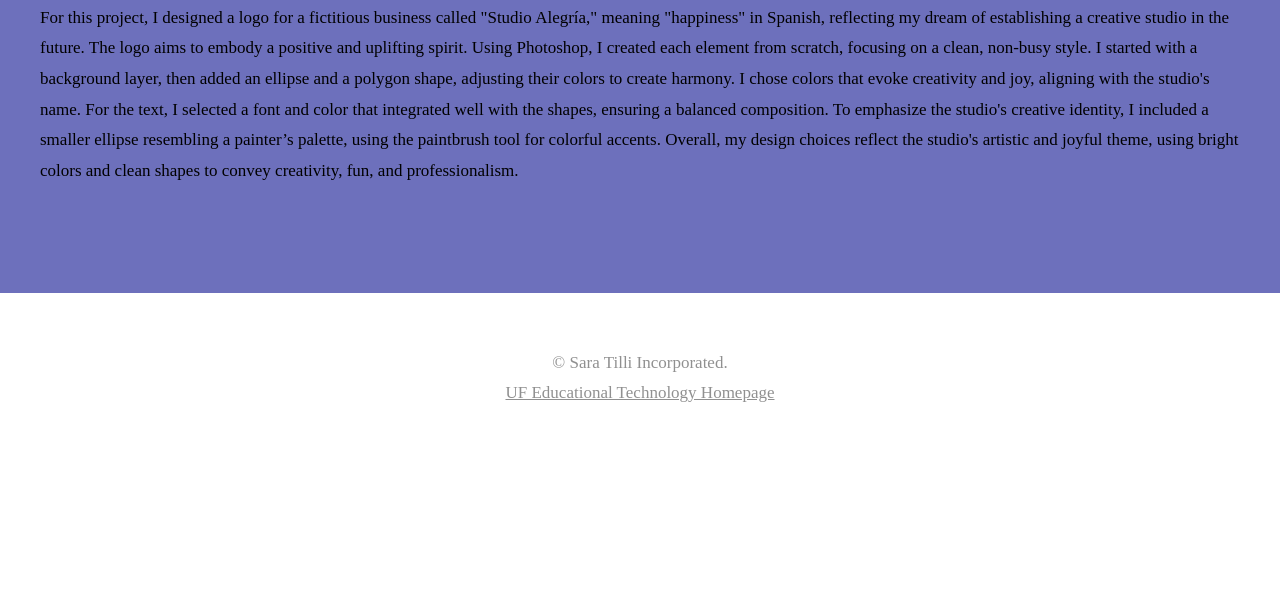
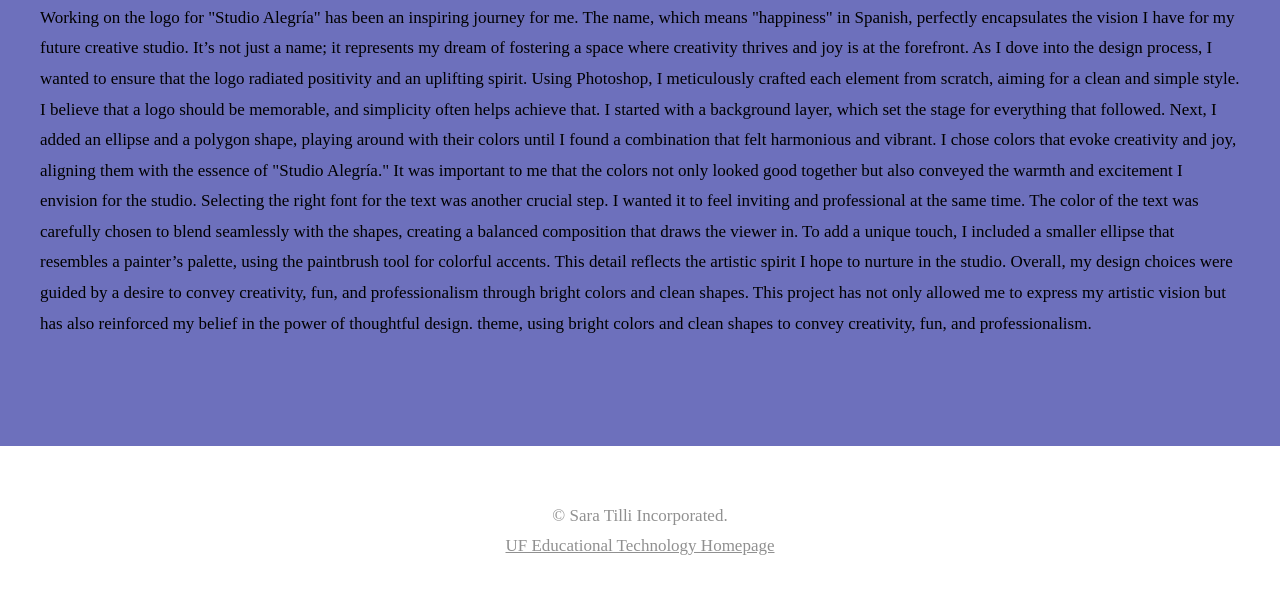
Before and after one commit to stilli1820/eportfolio, a plain HTML site: page image.html in a window 1280 px wide. Shown: the part 1456-2050 px from the top of the page. Before the commit the page ends 1899 px from the top, so only its background shows below. Drawn offline with Linux system fonts and the light colour scheme.

Commit message:
Update image.html

```diff
--- a/image.html
+++ b/image.html
@@ -96,9 +96,17 @@ Finally, I focused on aligning the text with the imagery to create a cohesive de
 
 <img src="Logo.jpg" alt="Description of Image"width="300" height="300">
  <p>
-For this project, I designed a logo for a fictitious business called "Studio Alegría," meaning "happiness" in Spanish, reflecting my dream of establishing a creative studio in the future. The logo aims to embody a positive and uplifting spirit. Using Photoshop, I created each element from scratch, focusing on a clean, non-busy style.
-I started with a background layer, then added an ellipse and a polygon shape, adjusting their colors to create harmony. I chose colors that evoke creativity and joy, aligning with the studio's name. For the text, I selected a font and color that integrated well with the shapes, ensuring a balanced composition.
-To emphasize the studio's creative identity, I included a smaller ellipse resembling a painter’s palette, using the paintbrush tool for colorful accents. Overall, my design choices reflect the studio's artistic and joyful theme, using bright colors and clean shapes to convey creativity, fun, and professionalism.
+Working on the logo for "Studio Alegría" has been an inspiring journey for me. The name, which means "happiness" in Spanish, perfectly encapsulates the vision I have for my future creative studio. It’s not just a name; it represents my dream of fostering a space where creativity thrives and joy is at the forefront.
+
+As I dove into the design process, I wanted to ensure that the logo radiated positivity and an uplifting spirit. Using Photoshop, I meticulously crafted each element from scratch, aiming for a clean and simple style. I believe that a logo should be memorable, and simplicity often helps achieve that. I started with a background layer, which set the stage for everything that followed.
+
+Next, I added an ellipse and a polygon shape, playing around with their colors until I found a combination that felt harmonious and vibrant. I chose colors that evoke creativity and joy, aligning them with the essence of "Studio Alegría." It was important to me that the colors not only looked good together but also conveyed the warmth and excitement I envision for the studio.
+
+Selecting the right font for the text was another crucial step. I wanted it to feel inviting and professional at the same time. The color of the text was carefully chosen to blend seamlessly with the shapes, creating a balanced composition that draws the viewer in.
+
+To add a unique touch, I included a smaller ellipse that resembles a painter’s palette, using the paintbrush tool for colorful accents. This detail reflects the artistic spirit I hope to nurture in the studio. Overall, my design choices were guided by a desire to convey creativity, fun, and professionalism through bright colors and clean shapes.
+
+This project has not only allowed me to express my artistic vision but has also reinforced my belief in the power of thoughtful design. theme, using bright colors and clean shapes to convey creativity, fun, and professionalism.
  </p>
 
 
```
